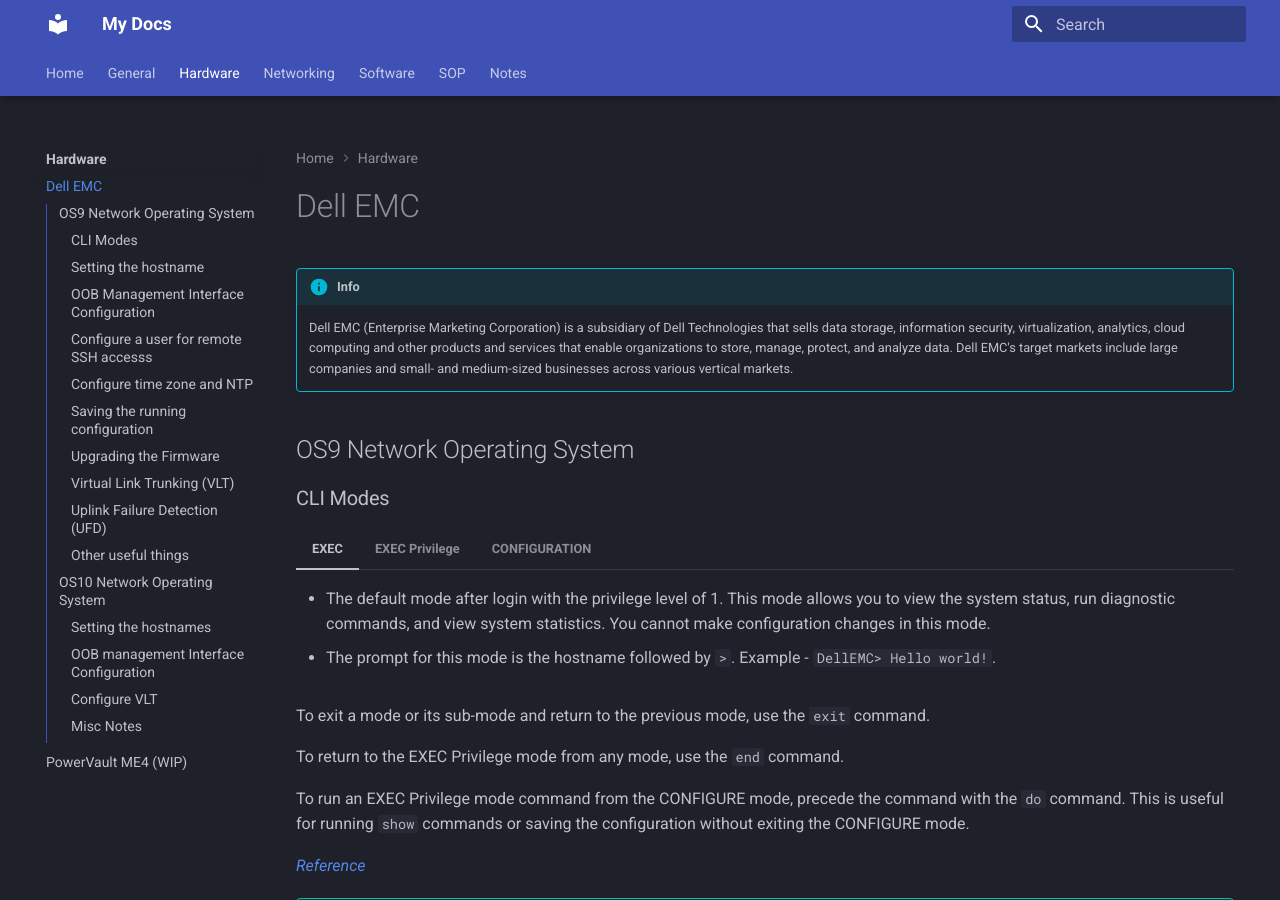
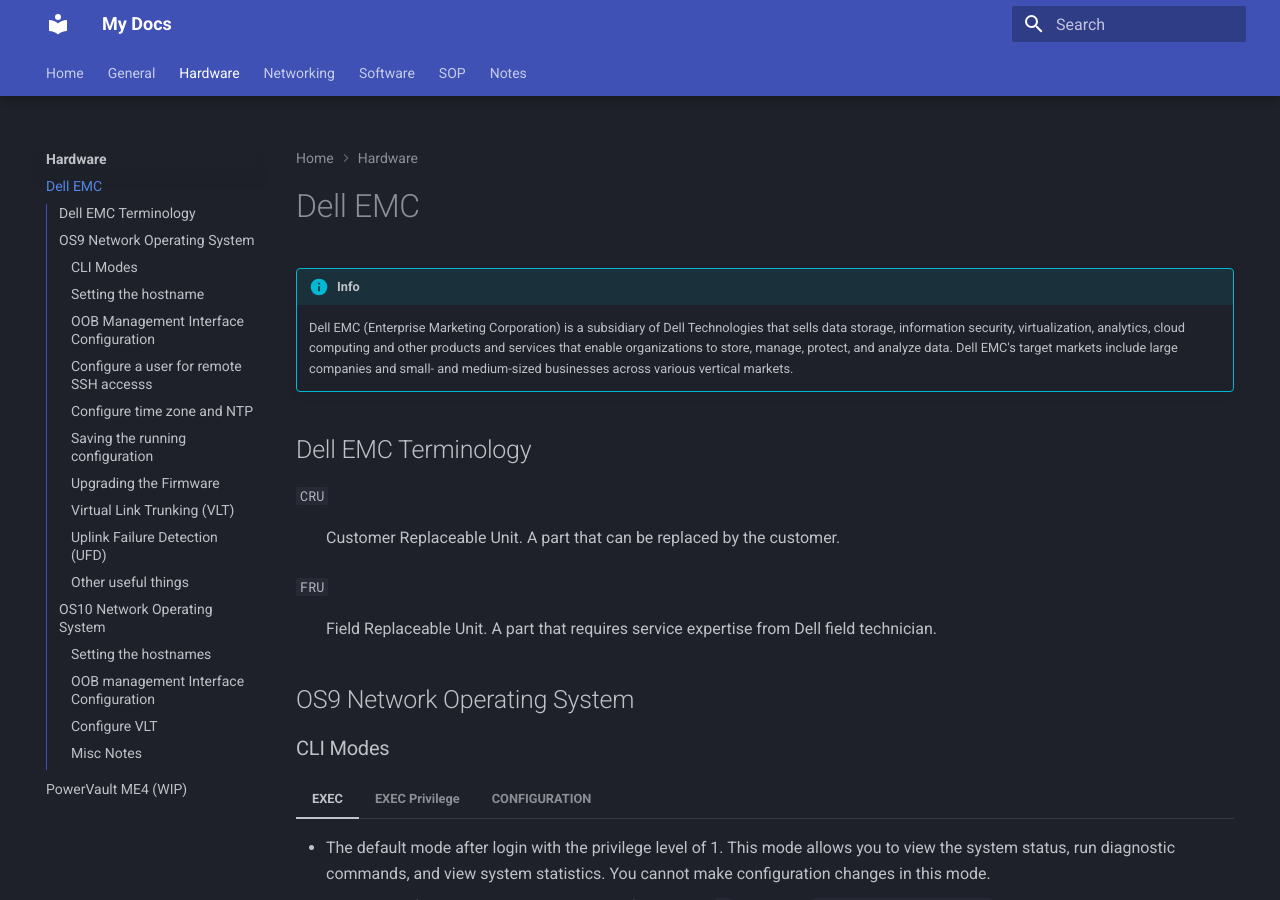
Before and after one commit to rmscode/binary-garden, an MkDocs documentation site: the page built from docs/hardware/dell-emc.md, in a window 1280 px wide and 900 px high. Built offline with MkDocs 1.6.1 and Material for MkDocs 9.7.7, drawn with Linux system fonts in a browser that asks for light colours.

Commit message:
Update dell-emc.md

```diff
--- a/docs/hardware/dell-emc.md
+++ b/docs/hardware/dell-emc.md
@@ -3,6 +3,16 @@
 !!! info
 
     Dell EMC (Enterprise Marketing Corporation) is a subsidiary of Dell Technologies that sells data storage, information security, virtualization, analytics, cloud computing and other products and services that enable organizations to store, manage, protect, and analyze data. Dell EMC's target markets include large companies and small- and medium-sized businesses across various vertical markets.
+
+## Dell EMC Terminology
+
+`CRU`
+
+:   Customer Replaceable Unit. A part that can be replaced by the customer.
+
+`FRU`
+
+:   Field Replaceable Unit. A part that requires service expertise from Dell field technician.
 
 ## OS9 Network Operating System
 
```
